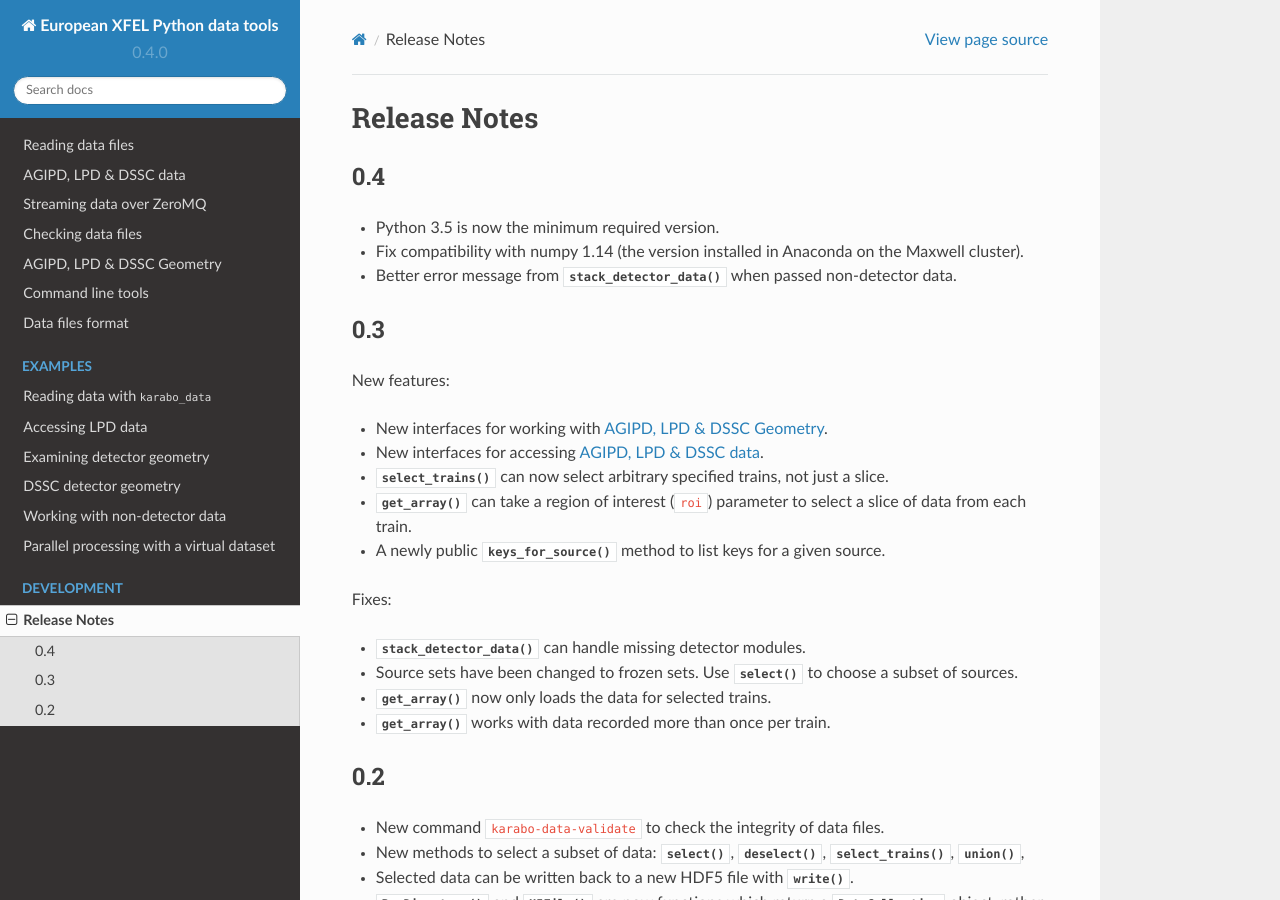
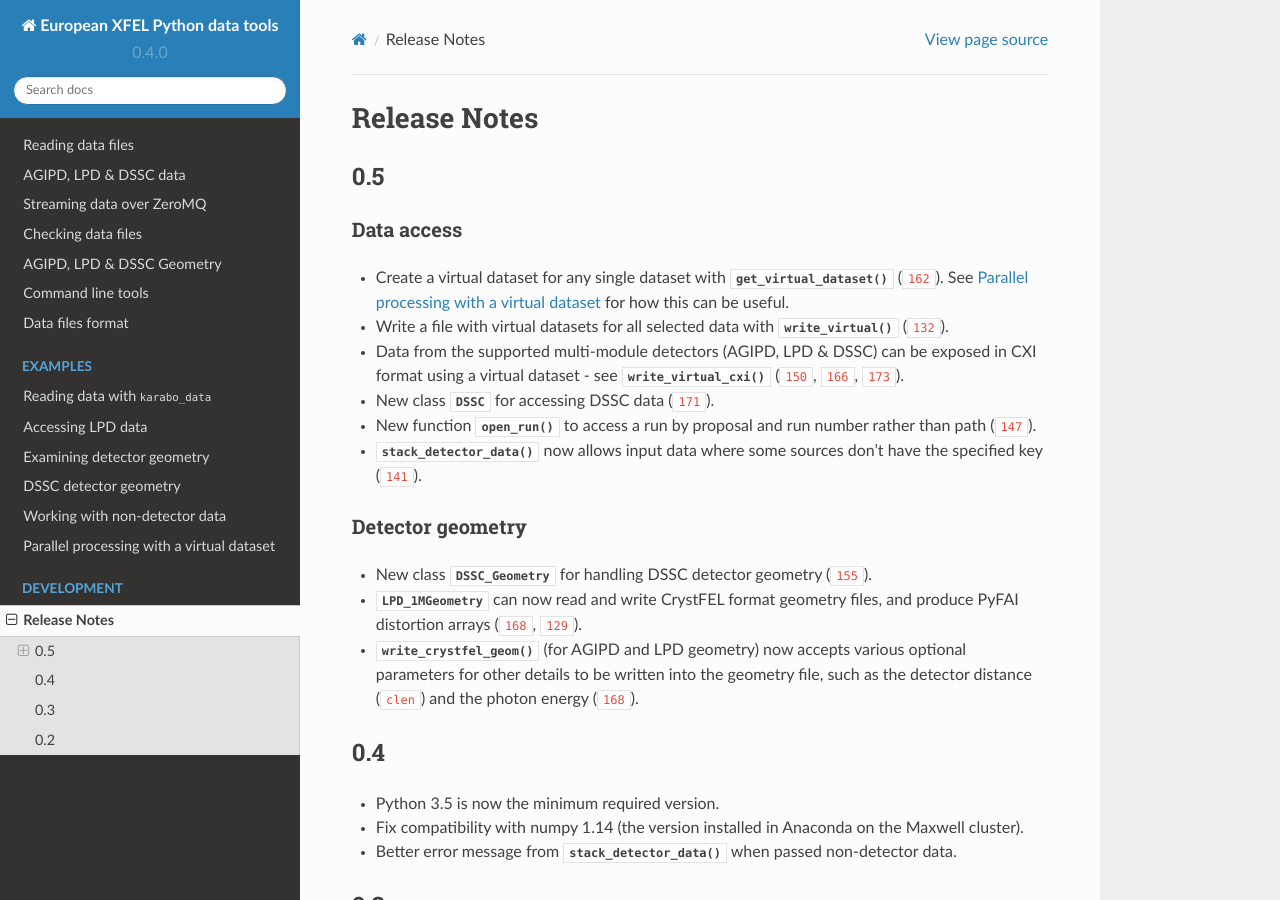
Before and after one commit to European-XFEL/karabo_data, a Sphinx documentation site: the page built from docs/changelog.rst, in a window 1280 px wide and 900 px high. Built offline with Sphinx 7.4.7 and the Read the Docs theme 2.0.0, drawn with Linux system fonts in a browser that asks for light colours; pages that are not in the unit, such as notebooks, are missing from menus; cross-references to code outside the pages are shown as plain code.

Commit message:
Start writing changelog for 0.5

```diff
--- a/docs/changelog.rst
+++ b/docs/changelog.rst
@@ -1,5 +1,36 @@
 Release Notes
 =============
+
+0.5
+---
+
+Data access
+~~~~~~~~~~~
+
+- Create a virtual dataset for any single dataset with
+  :meth:`~.get_virtual_dataset` (:ghpull:`162`).
+  See :doc:`parallel_example` for how this can be useful.
+- Write a file with virtual datasets for all selected data with
+  :meth:`~.write_virtual` (:ghpull:`132`).
+- Data from the supported multi-module detectors (AGIPD, LPD & DSSC) can be
+  exposed in CXI format using a virtual dataset - see
+  :meth:`~.write_virtual_cxi` (:ghpull:`150`, :ghpull:`166`, :ghpull:`173`).
+- New class :class:`~.DSSC` for accessing DSSC data (:ghpull:`171`).
+- New function :func:`~.open_run` to access a run by proposal and run number
+  rather than path (:ghpull:`147`).
+- :func:`~.stack_detector_data` now allows input data where some sources don't
+  have the specified key (:ghpull:`141`).
+
+Detector geometry
+~~~~~~~~~~~~~~~~~
+
+- New class :class:`~.DSSC_Geometry` for handling DSSC detector geometry (:ghpull:`155`).
+- :class:`~.LPD_1MGeometry` can now read and write CrystFEL format
+  geometry files, and produce PyFAI distortion arrays (:ghpull:`168`, :ghpull:`129`).
+- :meth:`~.AGIPD_1MGeometry.write_crystfel_geom` (for AGIPD and LPD geometry)
+  now accepts various optional parameters for other details to be written into
+  the geometry file, such as the detector distance (``clen``) and the photon
+  energy (:ghpull:`168`).
 
 0.4
 ---
```
